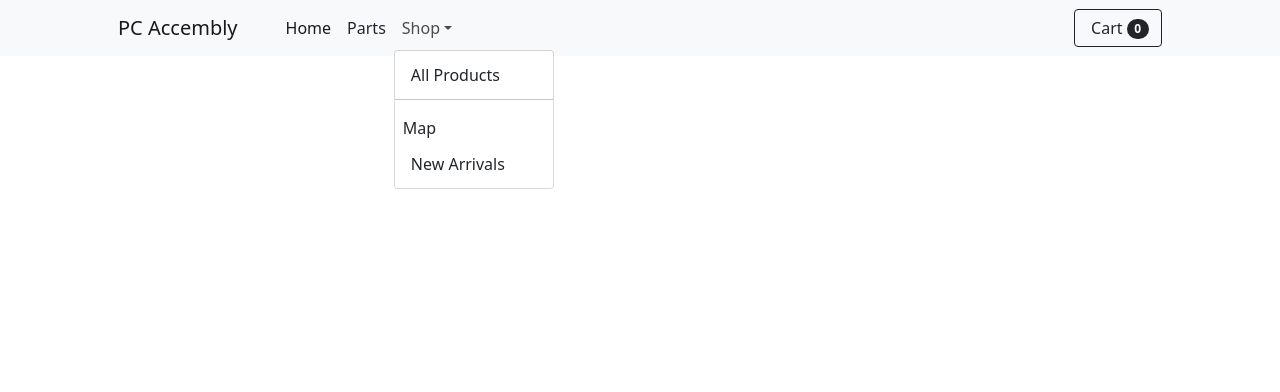
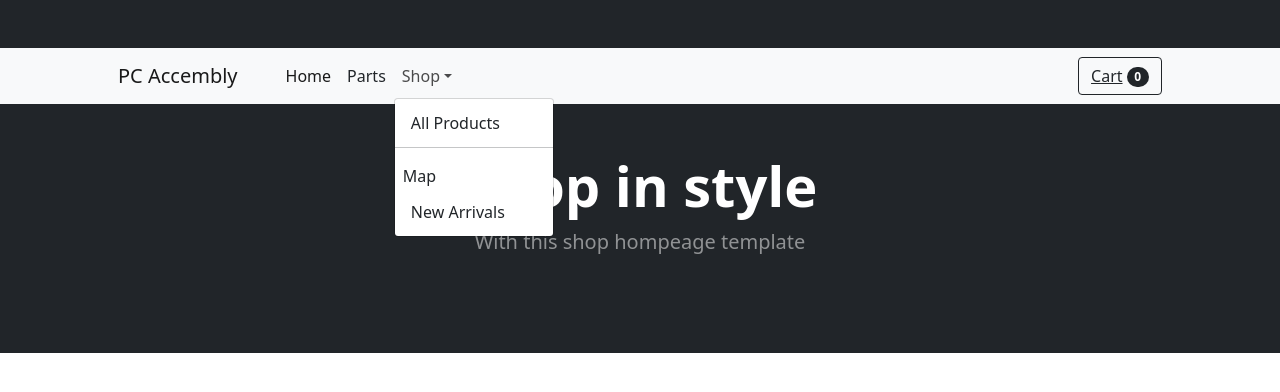
Before and after one commit to mikdrob/PcAssemblyClient, a React (Create React App) app: page / in a window 1280 px wide. Both pictures are taken after a click on the button "Shop". Shown: the top 392 px of the page. Built offline with nearby package versions, Linux system fonts and the light colour scheme.

Commit message:
add animation

```diff
--- a/src/assets/site.css
+++ b/src/assets/site.css
@@ -94,3 +94,11 @@ a.navbar-brand {
     margin: 12px;
     border-radius: 4px;
     }
+
+    .card-img-top {
+      object-fit: cover;
+      transition: transform .2s; /* Animation */
+  }
+  .card-img-top:hover {
+    transform: scale(1.5); /* (150% zoom - Note: if the zoom is too large, it will go outside of the viewport) */
+  }
--- a/src/components/Header.tsx
+++ b/src/components/Header.tsx
@@ -6,7 +6,32 @@ const Header = () => {
     const appState = useContext(AppContext);
 
     return (
-        <header>
+        <header className="bg-dark py-5">
+            <nav className="navbar navbar-expand-lg navbar-light bg-light">
+                <div className="container px-4 px-lg-5">
+                    <a className="navbar-brand" href="#!">PC Accembly</a>
+                    <button className="navbar-toggler" type="button" data-bs-toggle="collapse" data-bs-target="#navbarSupportedContent" aria-controls="navbarSupportedContent" aria-expanded="false" aria-label="Toggle navigation"><span className="navbar-toggler-icon"></span></button>
+                    <div className="collapse navbar-collapse" id="navbarSupportedContent">
+                        <ul className="navbar-nav me-auto mb-2 mb-lg-0 ms-lg-4">
+                            <li className="nav-item"><a className="nav-link active" aria-current="page" href="/">Home</a></li>
+                            <NavLink className="nav-link text-dark" to="/parts">Parts</NavLink>
+                            <li className="nav-item dropdown">
+                                <a className="nav-link dropdown-toggle" id="navbarDropdown" href="#" role="button" data-bs-toggle="dropdown" aria-expanded="false">Shop</a>
+                                <ul className="dropdown-menu" aria-labelledby="navbarDropdown">
+                                    <li><a className="dropdown-item" href="#!">All Products</a></li>
+                                    <li><hr className="dropdown-divider" /></li>
+                                    <NavLink className="nav-link text-dark" to="/map">Map</NavLink>
+                                    <li><a className="dropdown-item" href="#!">New Arrivals</a></li>
+                                </ul>
+                            </li>
+                        </ul>
+                        <li className="btn btn-outline-dark">
+                            <NavLink className="text-dark" to="/cart">Cart</NavLink>
+                            <span className="badge bg-dark text-white ms-1 rounded-pill">{appState.items.length}</span>
+                        </li>
+                    </div>
+                </div>
+            </nav>
             {/* <nav className="navbar navbar-expand-sm navbar-toggleable-sm navbar-light bg-white border-bottom box-shadow mb-3">
                 <div className="container">
                     <NavLink className="navbar-brand" to="/">React</NavLink>
@@ -29,32 +54,13 @@ const Header = () => {
                   </div>
                 </div>
             </nav> */}
-            <nav className="navbar navbar-expand-lg navbar-light bg-light">
-            <div className="container px-4 px-lg-5">
-                <a className="navbar-brand" href="#!">PC Accembly</a>
-                <button className="navbar-toggler" type="button" data-bs-toggle="collapse" data-bs-target="#navbarSupportedContent" aria-controls="navbarSupportedContent" aria-expanded="false" aria-label="Toggle navigation"><span className="navbar-toggler-icon"></span></button>
-                <div className="collapse navbar-collapse" id="navbarSupportedContent">
-                    <ul className="navbar-nav me-auto mb-2 mb-lg-0 ms-lg-4">
-                        <li className="nav-item"><a className="nav-link active" aria-current="page" href="/">Home</a></li>
-                        <NavLink className="nav-link text-dark" to="/parts">Parts</NavLink>
-                        <li className="nav-item dropdown">
-                            <a className="nav-link dropdown-toggle" id="navbarDropdown" href="#" role="button" data-bs-toggle="dropdown" aria-expanded="false">Shop</a>
-                            <ul className="dropdown-menu" aria-labelledby="navbarDropdown">
-                                <li><a className="dropdown-item" href="#!">All Products</a></li>
-                                <li><hr className="dropdown-divider" /></li>
-                                <NavLink className="nav-link text-dark" to="/map">Map</NavLink>
-                                <li><a className="dropdown-item" href="#!">New Arrivals</a></li>
-                            </ul>
-                        </li>
-                    </ul>
-                        <li className="btn btn-outline-dark">
-                            <i className="bi-cart-fill me-1"></i>
-                            Cart
-                            <span className="badge bg-dark text-white ms-1 rounded-pill">{appState.items.length}</span>
-                        </li>
+
+            <div className="container px-4 px-lg-5 my-5">
+                <div className="text-center text-white">
+                    <h1 className="display-4 fw-bolder">Shop in style</h1>
+                    <p className="lead fw-normal text-white-50 mb-0">With this shop hompeage template</p>
                 </div>
             </div>
-        </nav>
         </header>
 
     );
--- a/src/containers/Parts/AddToCart.tsx
+++ b/src/containers/Parts/AddToCart.tsx
@@ -20,41 +20,82 @@ const BlockDisplay = (props: { item: IItem }) => {
 
     }
     return (
-        <div className="card mt-5">
-            <div className="row">
-                <div className="col-sm">
-                <div className="card-horizontal">
-                    <div className="col-md-4 px-0">
-                        <img src={props.item.pictureUrl} className="img-fluid" alt="card" />
+        // <div className="card mt-5">
+        //     <div className="row">
+        //         <div className="col-sm">
+        //             <div className="card-horizontal">
+        //                 <div className="col-md-4 px-0">
+        //                     <img src={props.item.pictureUrl} className="img-fluid" alt="card" />
+        //                 </div>
+        //                 <div className="card-body mx-auto" style={{ width: "45%" }}>
+        //                     <h4 className="card-title">{props.item.title}</h4>
+        //                     <p className="font-weight-bold">{new Intl.NumberFormat("en-GB", {
+        //                         style: "currency",
+        //                         currency: "EUR"
+        //                     }).format(props.item.price)}</p>
+        // <button type="button" disabled={props.item.itemAddedToCart} className="btn btn-primary" onClick={() => AddToCart(props.item)} >
+        //     Add To Cart
+        // </button>
+
+        //                 </div>
+        // <div className="col-sm mt-3">
+        //     <InputSpinner
+        //         type={'int'}
+        //         precision={0}
+        //         max={100}
+        //         min={0}
+        //         step={1}
+        //         value={parseInt(numberOfItems)}
+        //         onChange={(event: number) => { setNumberOfItems(event.toString()) }}
+        //         variant={'dark'}
+        //         size="sm"
+        //     />
+        // </div>
+        //             </div>
+
+        //         </div>
+
+        //     </div>
+        // </div>
+        <div className="col mb-5">
+            <div className="card h-100">
+                <img className="card-img-top" src={props.item.pictureUrl} alt="..." />
+                <div className="card-body">
                 </div>
-                    <div className="card-body mx-auto" style={{width: "45%"}}>
-                        <h4 className="card-title">{props.item.title}</h4>
+                <div className="card-footer p-4 pt-0 border-top-0 bg-transparent">
+                    <div className="card-body p-4">
+                        <div className="text-center">
+                            <h5 className="fw-bolder">{props.item.title}</h5>
                             <p className="font-weight-bold">{new Intl.NumberFormat("en-GB", {
                                 style: "currency",
                                 currency: "EUR"
                             }).format(props.item.price)}</p>
-                        <button type="button" disabled={props.item.itemAddedToCart} className="btn btn-primary" onClick={() => AddToCart(props.item)} >
+                        </div>
+                    </div>
+                    <div className="text-center">
+                        <button type="button" disabled={props.item.itemAddedToCart} className="btn btn-outline-dark mt-auto" onClick={() => AddToCart(props.item)} >
                             Add To Cart
                         </button>
 
                     </div>
-                    <div className="col-sm mt-3">
+                    <div className="col-sm mt-4" >
+                        <div className="mx-auto w-50" >
+                            <div className="col">
                                 <InputSpinner
                                     type={'int'}
                                     precision={0}
                                     max={100}
-                        min={0}
+                                    min={1}
                                     step={1}
                                     value={parseInt(numberOfItems)}
-                        onChange={(event: number) => {setNumberOfItems(event.toString())}}
+                                    onChange={(event: number) => { setNumberOfItems(event.toString()) }}
                                     variant={'dark'}
                                     size="sm"
                                 />
                             </div>
                         </div>
-
                     </div>
-
+                </div>
             </div>
         </div>
     )
--- a/src/containers/Parts/PartsIndex.tsx
+++ b/src/containers/Parts/PartsIndex.tsx
@@ -33,18 +33,18 @@ const PartsIndex = () => {
     }, [])
     return (
         <>
-            <h1 className="m-5">Buy Now</h1>
 
-            <div className="container">
-                <div className="row">
-                    <div className="col-sm">
+            <section className="py-5">
+                <div className="container px-4 px-lg-5 mt-5">
+                    <div className="row gx-2 gx-lg-5 row-cols-2 row-cols-md-3 row-cols-xl-3 justify-content-center">
                         {[item.map(item =>
                             <BlockDisplay item={item} key={item.id} />
                         )
                         ]}
                     </div>
                 </div>
-            </div>
+            </section>
+
 
 
             <div className="d-flex justify-content-center">
--- a/src/index.tsx
+++ b/src/index.tsx
@@ -3,6 +3,7 @@ import ReactDOM from 'react-dom';
 import App from './App';
 import { BrowserRouter as Router } from 'react-router-dom';
 import './assets/css/styles.css'
+import './assets/site.css'
 
 
 import 'jquery';
```
Also changed, not shown: src/assets/css/styles.css. Lines whose indentation alone changed are shown as unchanged.
